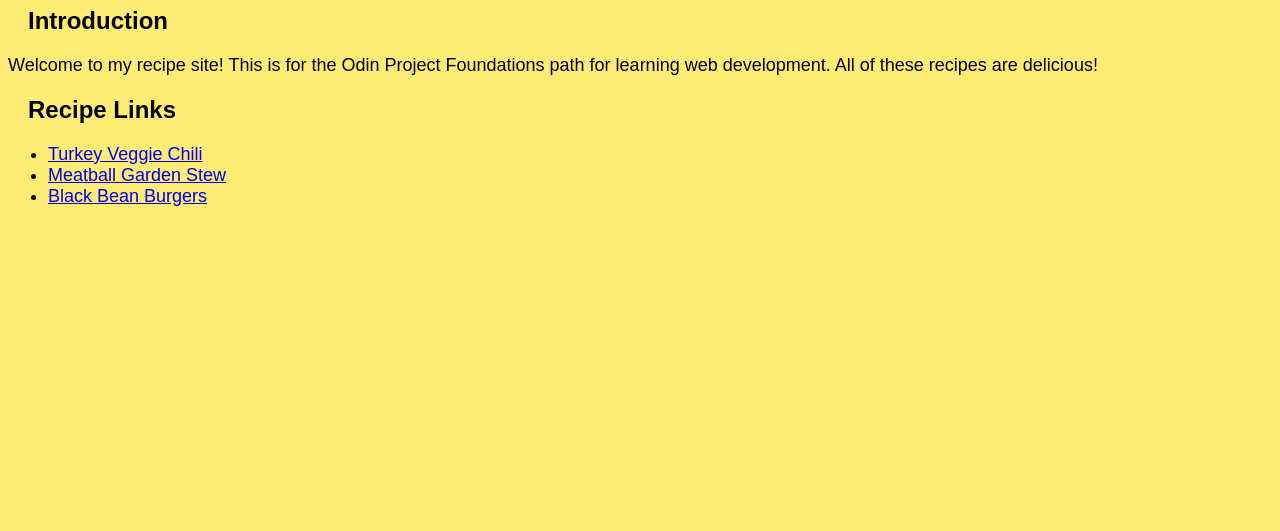
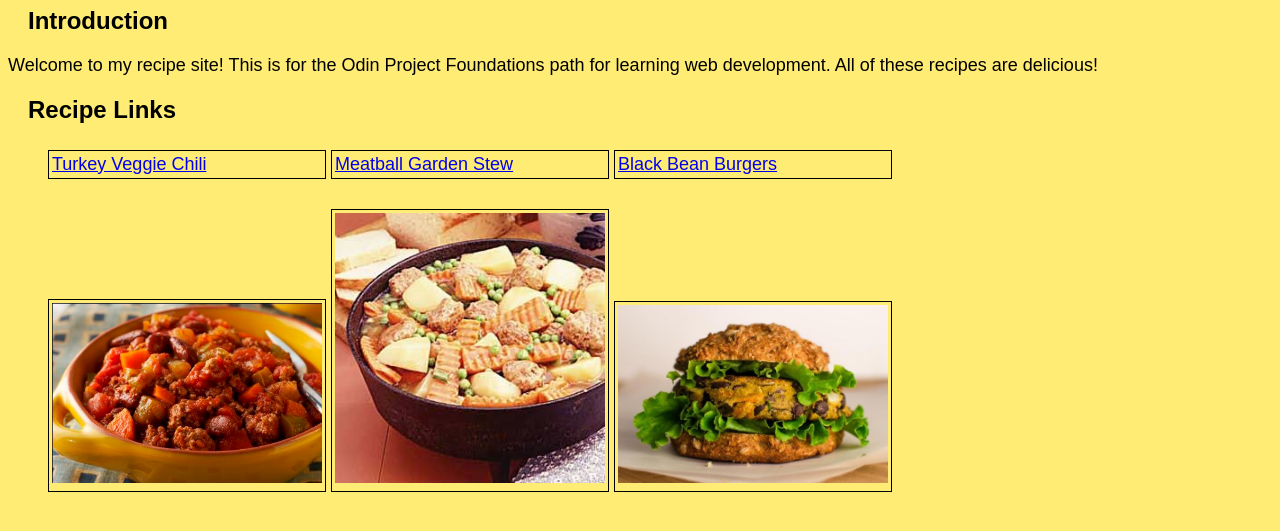
Before and after one commit to brittmouse/odin-recipes, a plain HTML site: page index.html in a window 1280 px wide. Shown: the part 85-616 px from the top of the page. Drawn offline with Linux system fonts and the light colour scheme.

Commit message:
CSS Styling of Homepage
Add CSS styling to list elements in index.html; add images underneath respective recipe links.

```diff
--- a/index.html
+++ b/index.html
@@ -15,5 +15,10 @@
 			<li><a href="./recipes/meatball-garden-stew.html">Meatball Garden Stew</a></li>
 			<li><a href="./recipes/black-bean-burgers.html">Black Bean Burgers</a></li>
 		</ul>
+    <ul>
+      <li><img src=./images/Callaway_TurkeyChili.jpg /></li>
+      <li><img src=./images/meatball-garden-stew.jpeg /></li>
+      <li><img src=./images/black-bean-burger.jpeg /></li>
+    </ul>
 	</body>
 </html>
--- a/styles.css
+++ b/styles.css
@@ -3,7 +3,6 @@
   font-family: Arial;
   font-size: 18px;
 }
-
 
 h1 {
   background-color: #ffe64a;
@@ -17,3 +16,17 @@ h2 {
   font-size: 24px;
   text-indent: 20px;
 }
+
+li {
+  border: 1px solid black;
+  display: inline-block;
+  padding: 3px;
+  margin: 6px 0;
+  width: 270px;
+}
+
+img {
+   width: 270px;
+   height: auto;
+   align: top;
+}
```
